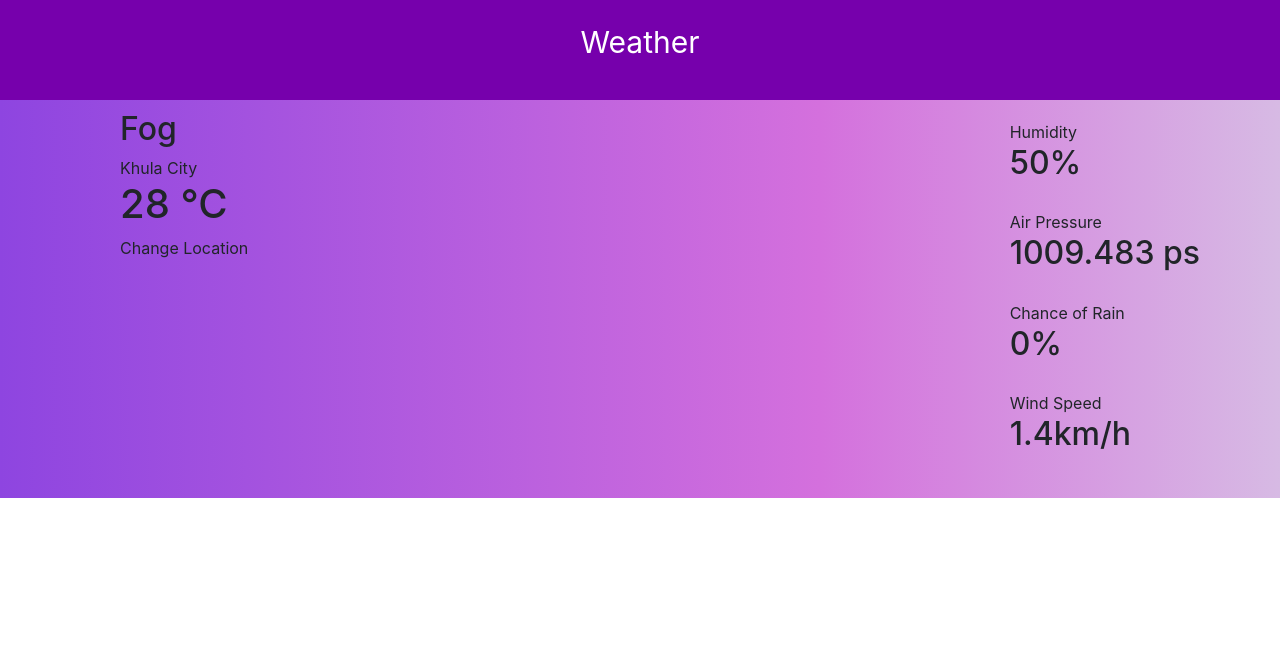
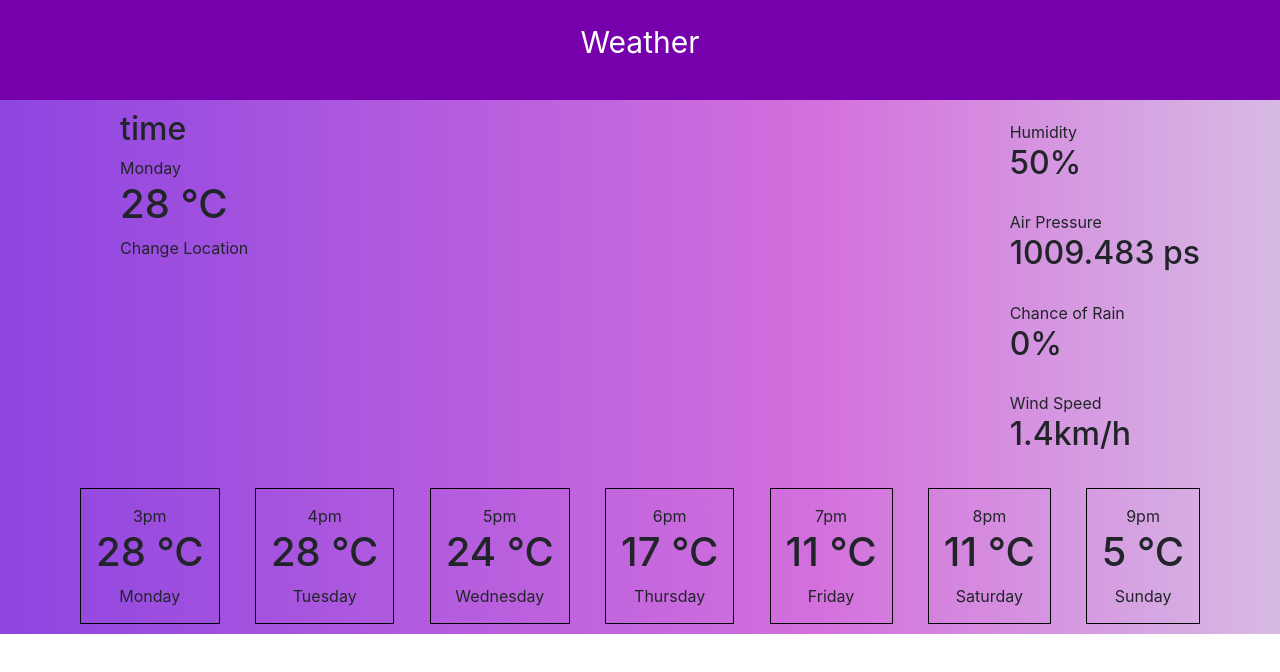
Before and after one commit to NicholasKlaus/reactproj, a React (Create React App) app: page /weather in a window 1280 px wide. Shown: the top 672 px of the page. Built offline with nearby package versions, Linux system fonts and the light colour scheme.

Commit message:
added cards

```diff
--- a/src/App.js
+++ b/src/App.js
@@ -1,8 +1,8 @@
 import React from 'react';
 import {BrowserRouter as Router, Switch, Route, Link, Redirect} from 'react-router-dom';
 
-import Tasks from './pages/taskList/taskList';
-import Weather from './pages/weather/weather';
+import Tasks from './pages/task-list';
+import Weather from './pages/weather';
 
 function App() {
 
@@ -10,13 +10,13 @@ function App() {
     <div className="app">
       <Router>
         <Switch>
-          <Route path="/Tasks">
+          <Route path="/tasks">
             <Tasks />
           </Route>
-          <Route path="/Weather">
+          <Route path="/weather">
             <Weather />
           </Route>
-          <Redirect from='/' to='/Tasks'/>
+          <Redirect from='/' to='/tasks'/>
         </Switch>
       </Router>
     </div>
--- a/src/pages/taskList/Todo/TodoItem.js
+++ b/src/components/TaskListPage/Tasks/TodoItem.js
@@ -11,6 +11,7 @@ function TodoItem({ el, onChange, removeTodo }) {
                 <InputGroup.Checkbox
                     onChange={() => onChange(el.id)}
                     checked={el.completed}
+                    className="checkbox"
                     aria-label="Checkbox for following text input"
 
                 />
--- a/src/pages/taskList/taskListStyle.css
+++ b/src/components/TaskListPage/taskListStyle.css
@@ -47,8 +47,10 @@
     margin-left: 10px;
 }
 
-
 .checked{
-
     background-color: #ccc;
 }
+
+.checkbox{
+    cursor: pointer;
+}
--- a/src/pages/weather/weatherStyle.css
+++ b/src/components/WeatherPage/weatherStyle.css
@@ -16,8 +16,6 @@
 }
 
 .w-body{
-    width: 100%;
-    height: 100%;
     background: #8e45e0;
     background: linear-gradient(to left, #d7bae4 0%, #d470dd 36%, #8e45e0 100%);
 }
@@ -42,3 +40,17 @@
 .w-leftPanelList{
     list-style: none;
 }
+
+.cards-wrap{
+    display: flex;
+    justify-content: space-between;
+    align-items: center;
+}
+
+.w-card{
+    min-width: 100px;
+    min-height: 100px;
+    padding: 15px;
+    border: 1px solid black;
+    text-align: center;
+}
--- a/src/index.css
+++ b/src/index.css
@@ -1,4 +1,5 @@
 body {
+  height: 100vh;
   margin: 0;
   font-family: -apple-system, BlinkMacSystemFont, 'Segoe UI', 'Roboto', 'Oxygen',
     'Ubuntu', 'Cantarell', 'Fira Sans', 'Droid Sans', 'Helvetica Neue',
@@ -6,6 +7,7 @@ body {
   -webkit-font-smoothing: antialiased;
   -moz-osx-font-smoothing: grayscale;
 }
+
 
 code {
   font-family: source-code-pro, Menlo, Monaco, Consolas, 'Courier New',
--- /dev/null
+++ b/src/pages/weather.js
@@ -0,0 +1,110 @@
+import React from 'react';
+import 'bootstrap/dist/css/bootstrap.min.css';
+import '../components/WeatherPage/weatherStyle.css';
+import 'bootstrap/dist/css/bootstrap.min.css';
+import {Row} from 'react-bootstrap';
+import {Col} from 'react-bootstrap';
+
+
+export default function Weather() {
+
+    return (
+        <div className="weather">
+            <header className='w-header'>
+                <p className='w-header_title'>Weather</p>
+            </header>
+
+            <div className="w-body">
+                <div className='container'>
+                    <Row>
+                        <Col sm={6}>
+                            <div className="w-list_leftWrap">
+                                <ul className="w-leftPanelList">
+                                    <li>
+                                        <h2>time</h2>
+                                        <span>Monday</span>
+                                        <h1>28 &deg;C</h1>
+                                        <span>Change Location</span>
+                                    </li>
+                                </ul>
+                            </div>
+                        </Col>
+                        <Col sm={6}>
+                            <div className="w-list_rightWrap">
+                                <ul className="w-rightPanelList">
+                                    <li className='w-listItem'>
+                                        <span>Humidity</span>
+                                        <h2>50%</h2>
+                                    </li>
+                                    <li className='w-listItem'>
+                                        <span>Air Pressure</span>
+                                        <h2>1009.483 ps</h2>
+                                    </li>
+                                    <li className='w-listItem'>
+                                        <span>Chance of Rain</span>
+                                        <h2>0%</h2>
+                                    </li>
+                                    <li className='w-listItem'>
+                                        <span>Wind Speed</span>
+                                        <h2>1.4km/h</h2>
+                                    </li>
+                                </ul>
+                            </div>
+                        </Col>
+                    </Row>
+                    <div className="cards-wrap">
+                        <div className="w-card">
+                             <div className="w-card_body">
+                                <span>3pm</span>
+                                <h1>28 &deg;C</h1>
+                                <span>Monday</span>
+                            </div>
+                        </div>
+                        <div className="w-card">
+                             <div className="w-card_body">
+                                <span>4pm</span>
+                                <h1>28 &deg;C</h1>
+                                <span>Tuesday</span>
+                            </div>
+                        </div>
+                        <div className="w-card">
+                             <div className="w-card_body">
+                                <span>5pm</span>
+                                <h1>24 &deg;C</h1>
+                                <span>Wednesday</span>
+                            </div>
+                        </div>
+                        <div className="w-card">
+                             <div className="w-card_body">
+                                <span>6pm</span>
+                                <h1>17 &deg;C</h1>
+                                <span>Thursday</span>
+                            </div>
+                        </div>
+                        <div className="w-card">
+                             <div className="w-card_body">
+                                <span>7pm</span>
+                                <h1>11 &deg;C</h1>
+                                <span>Friday</span>
+                            </div>
+                        </div>
+                        <div className="w-card">
+                             <div className="w-card_body">
+                                <span>8pm</span>
+                                <h1>11 &deg;C</h1>
+                                <span>Saturday</span>
+                            </div>
+                        </div>
+                        <div className="w-card">
+                             <div className="w-card_body">
+                                <span>9pm</span>
+                                <h1>5 &deg;C</h1>
+                                <span>Sunday</span>
+                            </div>
+                        </div>
+                    </div>
+                </div>
+            </div>
+        </div>
+    );
+}
--- a/src/pages/weather/weather.js
+++ /dev/null
@@ -1,59 +0,0 @@
-import React from 'react';
-import 'bootstrap/dist/css/bootstrap.min.css';
-import './weatherStyle.css';
-import 'bootstrap/dist/css/bootstrap.min.css';
-import {Row} from 'react-bootstrap';
-import {Col} from 'react-bootstrap';
-import { BrowserRouter as Router, Switch, Route, Link } from 'react-router-dom';
-
-export default function Weather() {
-
-    return (
-        <div className="weather">
-            <header className='w-header'>
-                <p className='w-header_title'>Weather</p>
-            </header>
-
-            <div className="w-body">
-                <div className='container'>
-                    <Row>
-                        <Col sm={6}>
-                            <div className="w-list_leftWrap">
-                                <ul className="w-leftPanelList">
-                                    <li>
-                                        <h2>Fog</h2>
-                                        <span>Khula City</span>
-                                        <h1>28 &deg;C</h1>
-                                        <span>Change Location</span>
-                                    </li>
-                                </ul>
-                            </div>
-                        </Col>
-                        <Col sm={6}>
-                            <div className="w-list_rightWrap">
-                                <ul className="w-rightPanelList">
-                                    <li className='w-listItem'>
-                                        <span>Humidity</span>
-                                        <h2>50%</h2>
-                                    </li>
-                                    <li className='w-listItem'>
-                                        <span>Air Pressure</span>
-                                        <h2>1009.483 ps</h2>
-                                    </li>
-                                    <li className='w-listItem'>
-                                        <span>Chance of Rain</span>
-                                        <h2>0%</h2>
-                                    </li>
-                                    <li className='w-listItem'>
-                                        <span>Wind Speed</span>
-                                        <h2>1.4km/h</h2>
-                                    </li>
-                                </ul>
-                            </div>
-                        </Col>
-                    </Row>
-                </div>
-            </div>
-        </div>
-    );
-}
```
Also changed, not shown: src/pages/task-list.js (renamed from src/pages/taskList/taskList.js, +4 -4 lines), src/components/TaskListPage/Tasks/AddTodo.js (renamed from src/pages/taskList/Todo/AddTodo.js), src/components/TaskListPage/Tasks/TodoList.js (renamed from src/pages/taskList/Todo/TodoList.js).
